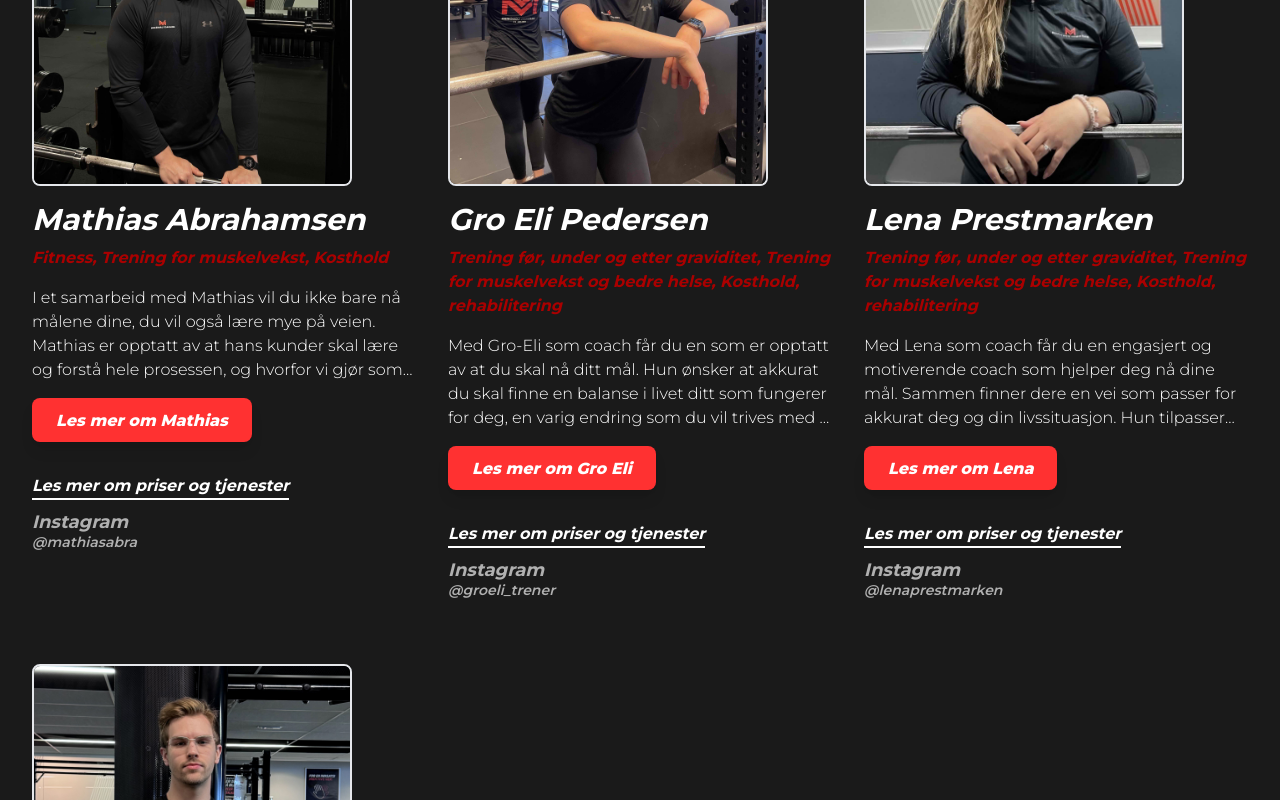
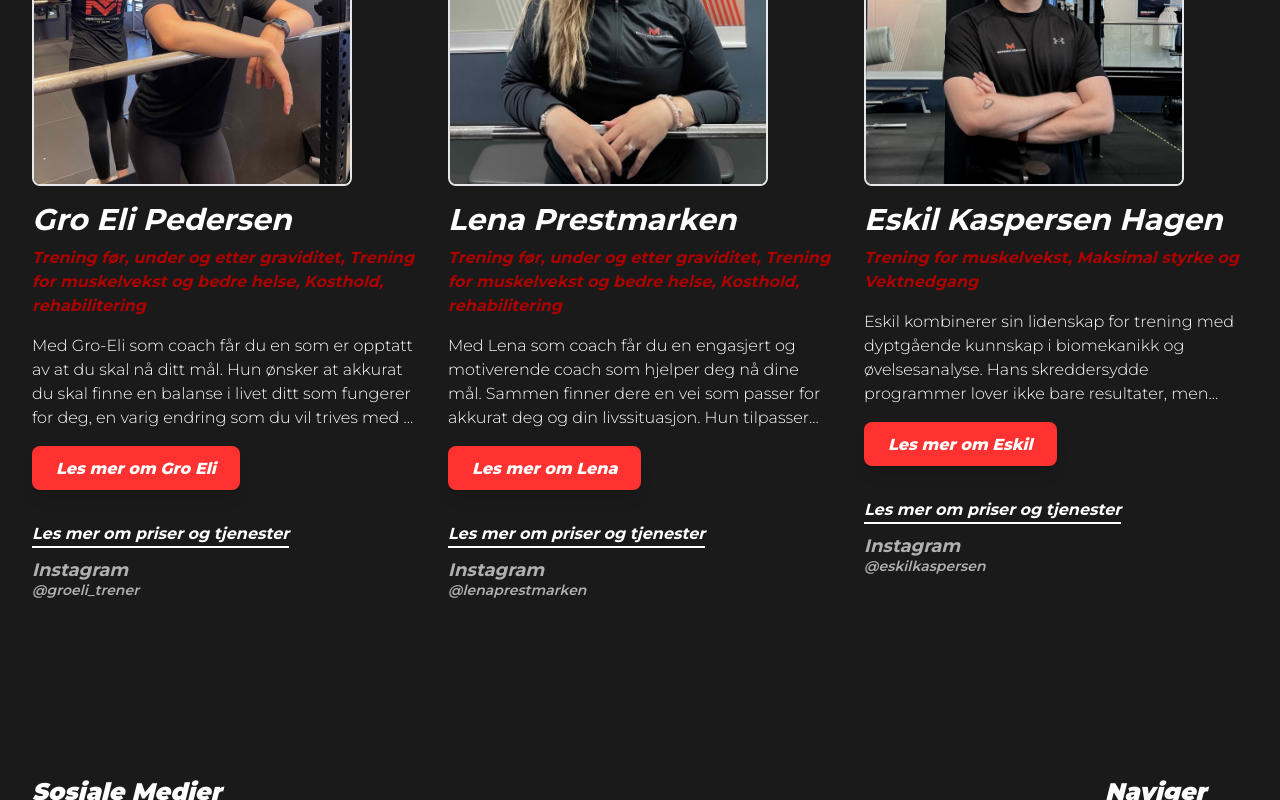
Before and after one commit to ekaspersen/maksimalcoaching, a Next.js app: page /team in a window 1280 px wide. Shown: the part 1308-2108 px from the top of the page. Built offline with nearby package versions, Linux system fonts and the light colour scheme.

Commit message:
remove mathias

```diff
--- a/app/data/coaches.js
+++ b/app/data/coaches.js
@@ -86,37 +86,6 @@ Med Anders Felipe som din trener, kan du være sikker på at du vil få den veil
         instagram: "https://www.instagram.com/felipejrjr/",
         instagramAt: "felipejrjr",
         tjeneste2: "Treningsoppfølging",
-    },
-    {
-        id: "mathias-abrahamsen",
-        name: "Mathias Abrahamsen",
-        fname: "Mathias",
-        image: "/mathias-a.jpg",
-        specialties: "Fitness, Trening for muskelvekst, Kosthold",
-        experiences: [
-            "Sertifisert Personlig trener - Active Education",
-            "Kostholdsveileder - Active Education",
-        ],
-        about: `ERFARING:
-Mathias har 8 års treningserfaring, og har både bygget muskler, mistet fett og ikke minst gjort en livsstilsendring gjennom sin karriere.
-
-KLIENTFOKUS:
-Mathias har de siste årene satset spesifikt på kroppsbygging hvor han konkurrerer aktivt, og har ekspertise innenfor hypertrofi og muskelvekst. Han har de siste to årene lært mer om sin egen kropp og hvordan kosthold, trening og riktig mindset kan lønne seg.
-
-
-Mathias tar på seg klienter med alle typer målsetninger - alt fra livsstilsklienter til fitnessutøvere.
-
-HVORFOR VELGE MATHIAS SOM COACH:
-Med Mathias som coach får du ikke bare en plan og instrukser om hva du skal gjøre. Du får også en engasjert støttespiller som jobber beinhardt for at du skal nå målene dine.
-I et samarbeid med Mathias vil du ikke bare nå målene dine, du vil også lære mye på veien. Mathias er opptatt av at hans kunder skal lære og forstå hele prosessen, og hvorfor vi gjør som vi gjør.`,
-        shortBio:
-            "I et samarbeid med Mathias vil du ikke bare nå målene dine, du vil også lære mye på veien. Mathias er opptatt av at hans kunder skal lære og forstå hele prosessen, og hvorfor vi gjør som vi gjør.",
-        email: "mathias.abrahamsen@maksimalcoaching.no",
-        instagram: "https://www.instagram.com/mathiasabra/",
-        instagramAt: "mathiasabra",
-        tjeneste1: "Kombinert oppfølging",
-        tjeneste2: "treningsoppfølging",
-        tjeneste3: "kostholdsoppfølging",
     },
     {
         id: "gro-eli-pedersen",
```
